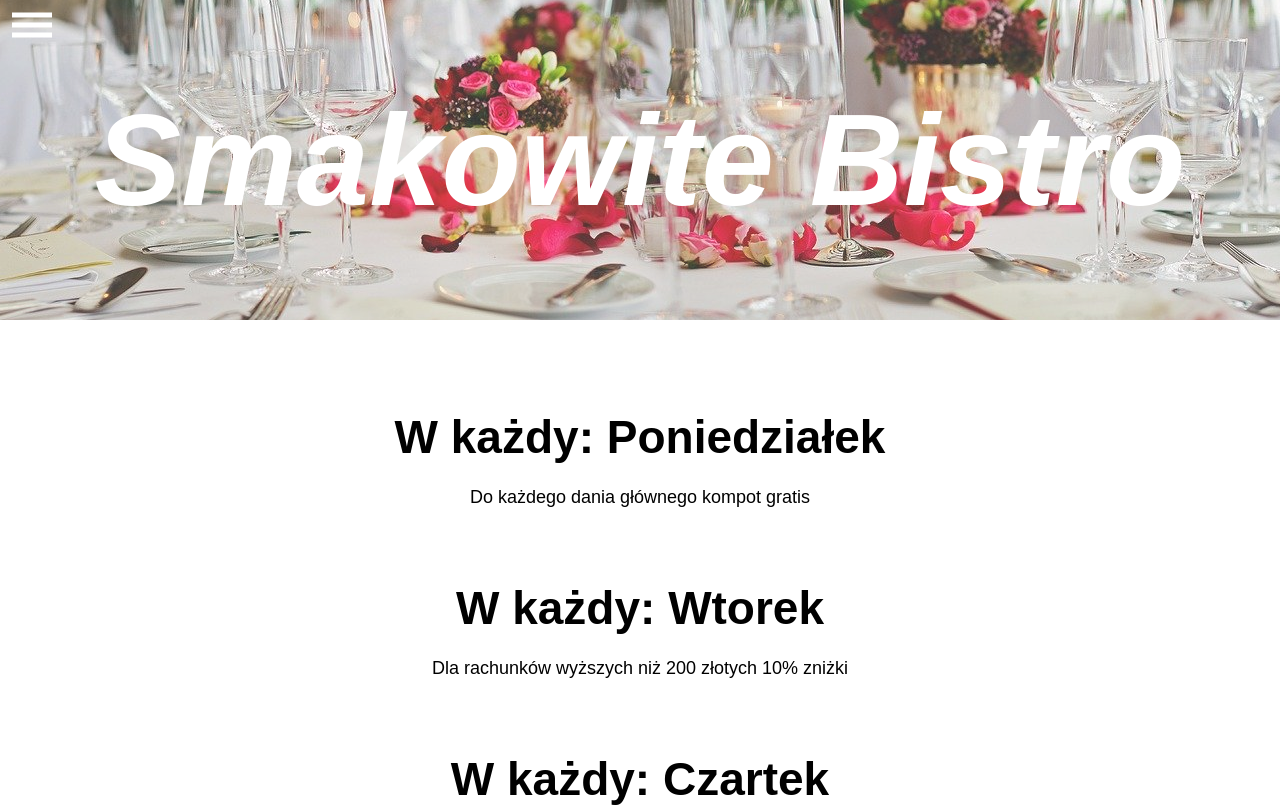
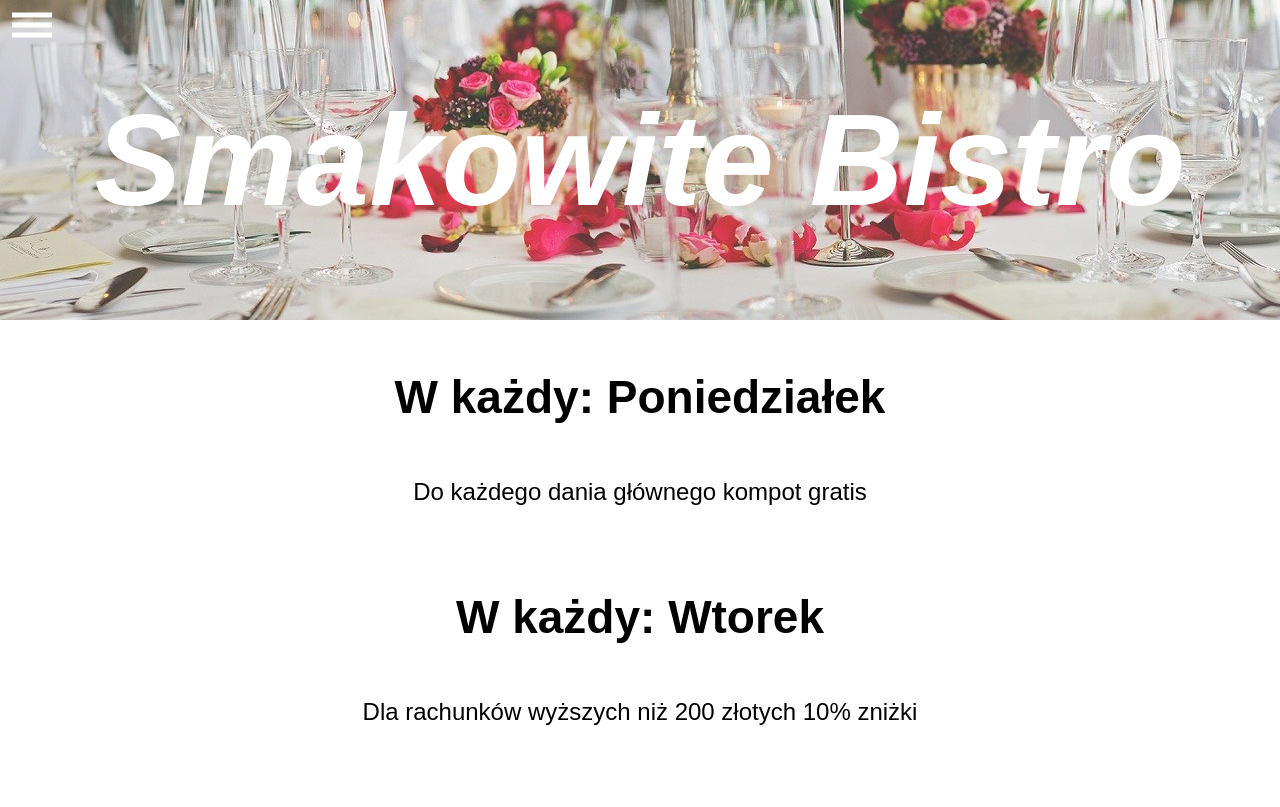
Before and after one commit to wasiak93/restaurant-spa, a React (Create React App) app: page /prom in a window 1280 px wide. Shown: the top 807 px of the page. Built offline with nearby package versions, Linux system fonts and the light colour scheme.

Commit message:
add clas to h2 in Prom.js; style Prom.css

```diff
--- a/src/pages/Prom.js
+++ b/src/pages/Prom.js
@@ -2,18 +2,23 @@ import React from "react";
 import "../styles/Prom.css";
 
 const proms = [
-  { day: "Poniedziałek", discount: "Do każdego dania głównego kompot gratis" },
   {
+    position: "first",
+    day: "Poniedziałek",
+    discount: "Do każdego dania głównego kompot gratis"
+  },
+  {
+    position: "second",
     day: "Wtorek",
     discount: "Dla rachunków wyższych niż 200 złotych 10% zniżki"
   },
-  { day: "Czartek", discount: "Lunch za połowę ceny!" }
+  { position: "third", day: "Czartek", discount: "Lunch za połowę ceny!" }
 ];
 
 const Prom = () => {
   const promList = proms.map(item => (
     <div key={item.day}>
-      <h2>W każdy: {item.day}</h2>
+      <h2 className={item.position}>W każdy: {item.day}</h2>
       <p>{item.discount}</p>
     </div>
   ));
--- a/src/styles/Contact.css
+++ b/src/styles/Contact.css
@@ -1,5 +1,4 @@
 .contact {
-  padding-top: 40px;
   text-align: center;
 }
 
@@ -9,7 +8,7 @@
 }
 
 .contact p:nth-of-type(1) {
-  padding-top: 30px;
+  padding-top: 20px;
 
 }
 
--- a/src/styles/Prom.css
+++ b/src/styles/Prom.css
@@ -1,16 +1,10 @@
- .prom {
-   margin-top: 60px;
+ .prom p {
+   line-height: 1.5;
+
+   text-align: center;
  }
 
- .prom h1 {
-   text-align: center;
-   margin-top: 20px;
-   font-size: 28px;
+ .second,
+ .third {
+   margin-top: 0;
  }
-
- .prom p {
-   padding: 20px 100px 20px;
-   line-height: 1.5;
-   font-size: 18px;
-   text-align: center;
- }
```
